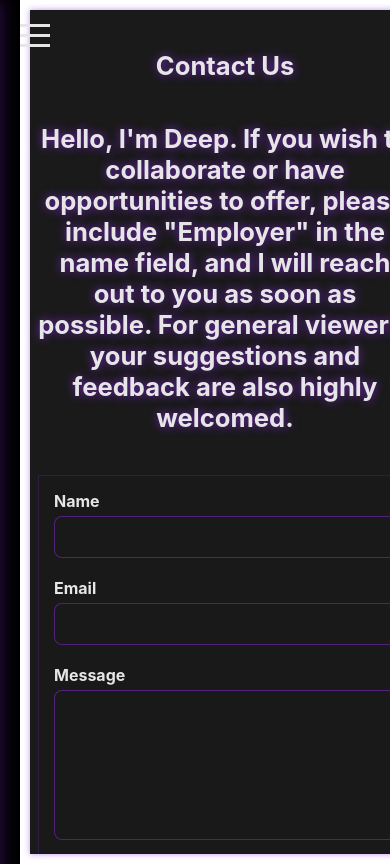
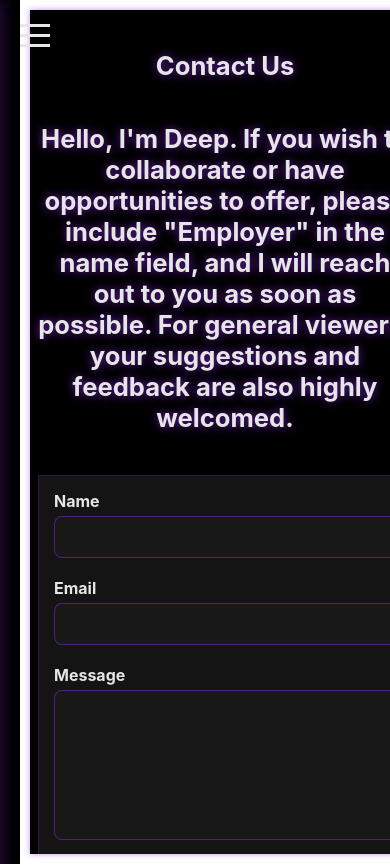
Before and after one commit to THE-DEEPDAS/Portfolio-Website, a React (Create React App) app: page /contact in a window 390 px wide. Shown: the top 864 px of the page. Built offline with nearby package versions, Linux system fonts and the light colour scheme.

Commit message:
background fixed but sidebar styling, contact pgae white line and responsiveness to be checked

```diff
--- a/src/components/Academic.css
+++ b/src/components/Academic.css
@@ -2,7 +2,7 @@
     max-height: 100vh;
     overflow-y: auto;
     padding: 20px;
-    background: #1a1a1a; /* Dark background */
+    background: black; /* Dark background */
     margin-left: 270px;
     display: flex;
     flex-direction: column;
--- a/src/components/Contact.css
+++ b/src/components/Contact.css
@@ -32,6 +32,8 @@ body {
 .contact-page {
   width: calc(100% - 270px);
   margin-left: 270px; /* Adjust this if needed */
+  margin-top: 0px;
+  margin-bottom: 0px;
   padding: 2rem; /* Adjust padding as needed */
   background: black;
   box-shadow: none; /* Adjust or remove this if needed */
@@ -46,7 +48,7 @@ body {
   box-sizing: border-box;
   margin-top: 0; /* Set to 0 to remove any top margin */
   padding: 20px; /* Add padding as needed */
-  background-color: #1a1a1a; /* Dark background */
+  background-color: black; /* Dark background */
   color: #ffffff; /* White text */
   flex: 1; /* Allow it to grow and fill the space */
 }
```
